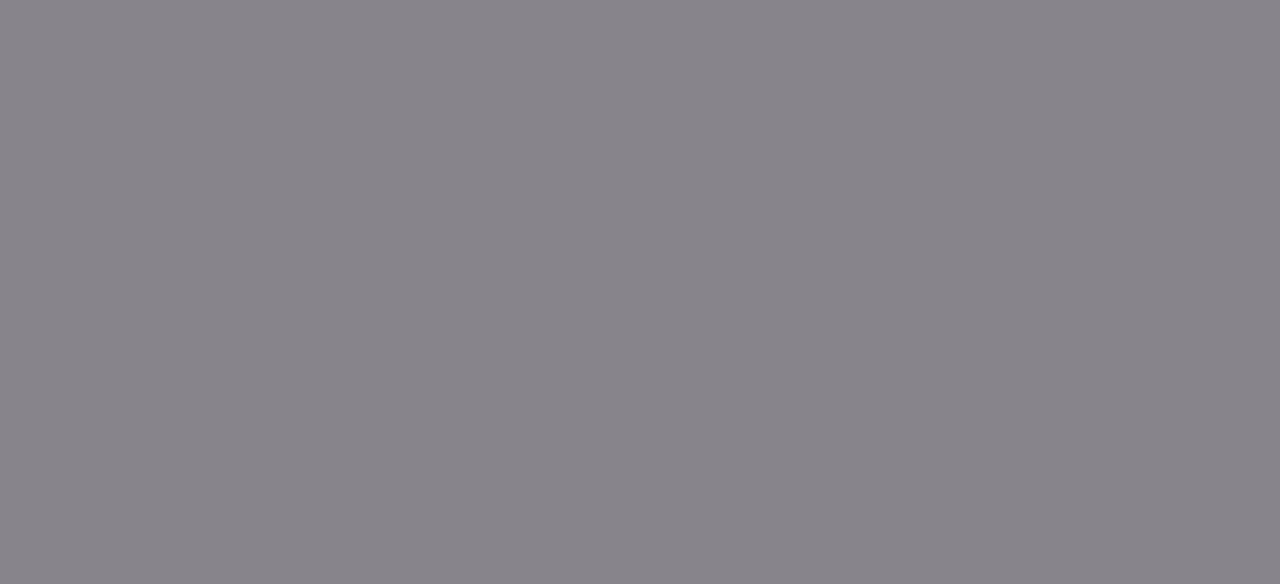
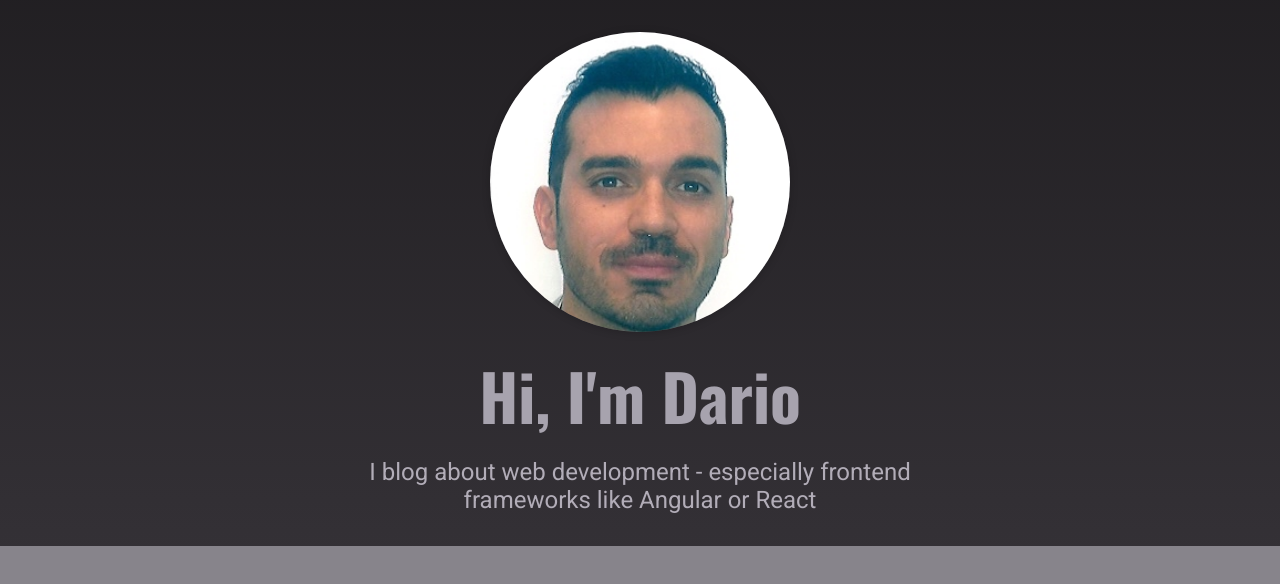
Before and after one commit to dario-nihil/next-blog, a Next.js app: page / in a window 1280 px wide. Shown: the top 584 px of the page. Built offline with nearby package versions, Linux system fonts and the light colour scheme.

Commit message:
implemented Hero components

```diff
--- /dev/null
+++ b/components/home-page/featured-posts.js
@@ -0,0 +1,7 @@
+import styles from "./featured-posts.module.css";
+
+const FeaturedPosts = () => {
+  return <div>The Featured posts page</div>;
+};
+
+export default FeaturedPosts;
--- /dev/null
+++ b/components/home-page/featured-posts.module.css
@@ -0,0 +1,17 @@
+.latest {
+  width: 90%;
+  max-width: 80rem;
+  margin: var(--size-8) auto;
+}
+
+.latest h2 {
+  font-size: var(--size-8);
+  color: var(--color-grey-800);
+  text-align: center;
+}
+
+@media (min-width: 768px) {
+  .latest h2 {
+    font-size: var(--size-16);
+  }
+}
--- /dev/null
+++ b/components/home-page/hero.js
@@ -0,0 +1,25 @@
+import Image from "next/image";
+
+import styles from "./hero.module.css";
+
+const Hero = () => {
+  return (
+    <section className={styles.hero}>
+      <div className={styles.image}>
+        <Image
+          src="/images/site/dario.jpg"
+          alt="An image showing Dario"
+          width={300}
+          height={300}
+        />
+      </div>
+      <h1>Hi, I'm Dario</h1>
+      <p>
+        I blog about web development - especially frontend frameworks like
+        Angular or React
+      </p>
+    </section>
+  );
+};
+
+export default Hero;
--- /dev/null
+++ b/components/home-page/hero.module.css
@@ -0,0 +1,40 @@
+.hero {
+  text-align: center;
+  background-image: linear-gradient(
+    to bottom,
+    var(--color-grey-900),
+    var(--color-grey-800)
+  );
+  padding: var(--size-8) 0;
+}
+
+.image {
+  width: 300px;
+  height: 300px;
+  box-shadow: 0 1px 8px rgba(0, 0, 0, 0.2);
+  border-radius: 50%;
+  overflow: hidden;
+  background-color: var(--color-grey-700);
+  margin: auto;
+}
+
+.image img {
+  object-fit: cover;
+  object-position: top;
+  width: 100%;
+  height: 100%;
+}
+
+.hero h1 {
+  font-size: var(--size-16);
+  margin: var(--size-4) 0;
+  color: var(--color-grey-300);
+}
+
+.hero p {
+  font-size: var(--size-6);
+  color: var(--color-grey-200);
+  width: 90%;
+  max-width: 40rem;
+  margin: auto;
+}
--- a/pages/index.js
+++ b/pages/index.js
@@ -1,3 +1,12 @@
-const HomePage = () => {};
+import FeaturedPosts from "../components/home-page/featured-posts";
+import Hero from "../components/home-page/hero";
+
+const HomePage = () => {
+  return (
+    <>
+      <Hero />
+    </>
+  );
+};
 
 export default HomePage;
```
Also changed, not shown: public/images/site/dario.jpg (added).
